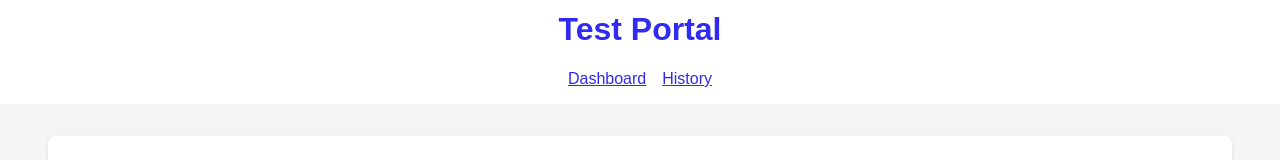
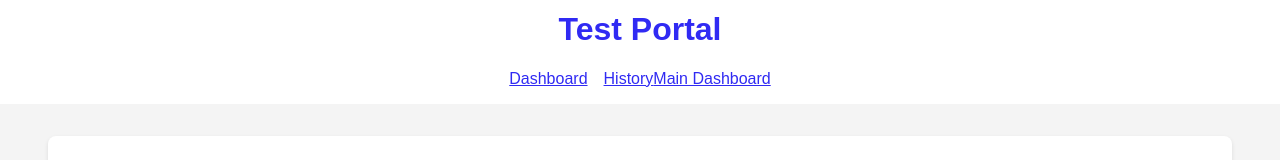
Before and after one commit to Coding-Base/petrox-Test-Frontend, a React (Create React App) app: page / in a window 1280 px wide. Shown: the part 330-490 px from the top of the page. Built offline with nearby package versions, Linux system fonts and the light colour scheme.

Commit message:
Update App.js

```diff
--- a/src/App.js
+++ b/src/App.js
@@ -17,6 +17,7 @@ function App() {
         <nav>
           <Link to="/dashboard" style={{color: '#302AF3', marginRight: '1rem'}}>Dashboard</Link>
           <Link to="/history" style={{color: '#302AF3'}}>History</Link>
+          <Link to="https://petrox-test-frontend-7cep.onrender.com" style={{color: '#302AF3'}}>Main Dashboard</Link>
         </nav>
       </header>
 
```
